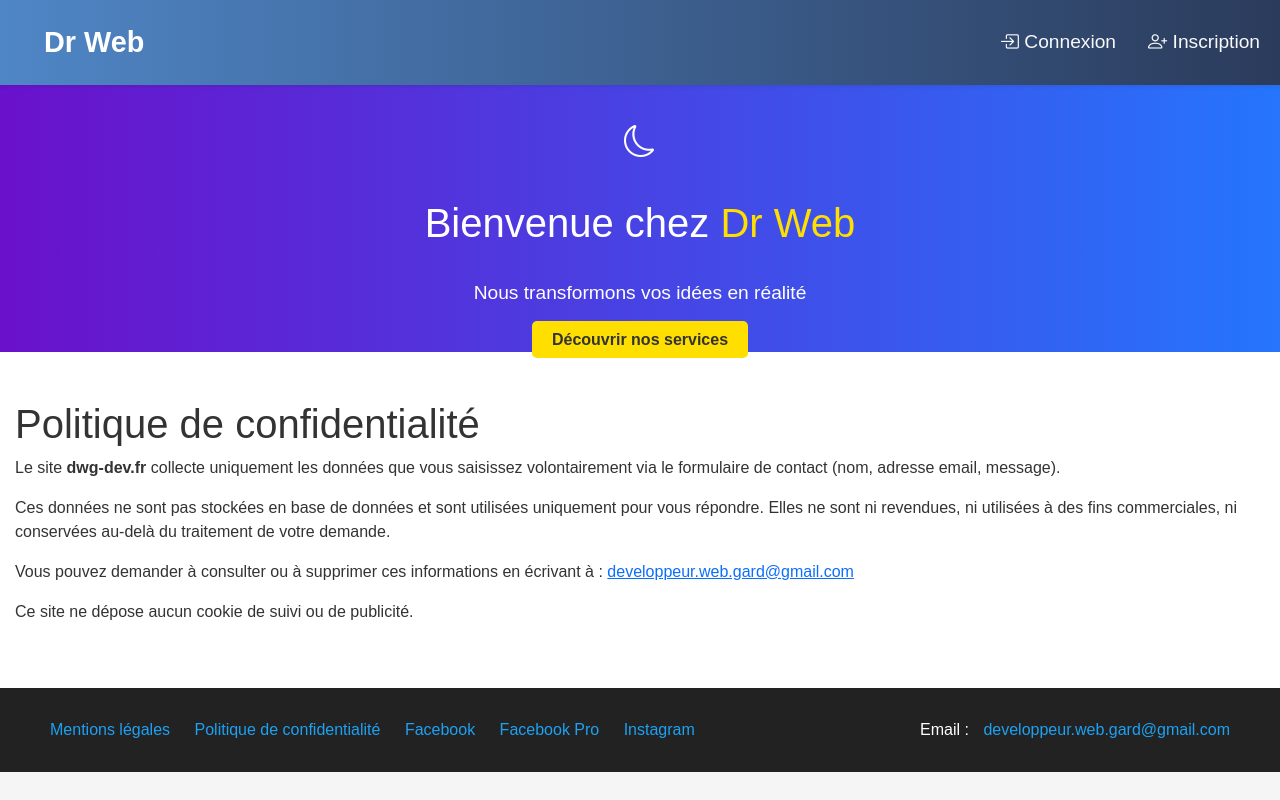
After one commit to MrLeoufff/dwg-dev, a Symfony app: template templates/legal/privacy.html.twig in a window 1280 px wide. The commit adds this page. Run offline with Twig, Linux system fonts and the light colour scheme; the template is opened without the code that fills it, so the values that code supplies are empty; some libraries are stand-ins or nearby versions.

Commit message:
correction style/script

```diff
--- a/src/Controller/LegalController.php
+++ b/src/Controller/LegalController.php
@@ -13,4 +13,10 @@ class LegalController extends AbstractController
     {
         return $this->render('legal/index.html.twig');
     }
+
+    #[Route('/politique-de-confidentialite', name: 'app_politique_confidentialite')]
+    public function privacy(): Response
+    {
+        return $this->render('legal/privacy.html.twig');
+    }
 }
--- a/templates/base.html.twig
+++ b/templates/base.html.twig
@@ -104,6 +104,7 @@
 				<div class="footer-content">
 					<div class="social-links">
 						<a href="{{ path('app_mentions_legales') }}">Mentions légales</a>
+						<a href="{{ path('app_politique_confidentialite') }}">Politique de confidentialité</a>
 						<a href="https://www.facebook.com/profile.php?id=61567774622871" target="_blank" rel="noopener">Facebook</a>
 						<a href="https://www.facebook.com/profile.php?id=61567774622871" target="_blank" rel="noopener">Facebook Pro</a>
 						<a href="https://www.instagram.com/leliardrene/" target="_blank" rel="noopener">Instagram</a>
--- /dev/null
+++ b/templates/legal/privacy.html.twig
@@ -0,0 +1,22 @@
+{% extends 'base.html.twig' %}
+
+{% block title %}Politique de confidentialité
+{% endblock %}
+
+{% block body %}
+	<div class="container py-5">
+		<h1>Politique de confidentialité</h1>
+
+		<p>Le site
+			<strong>dwg-dev.fr</strong>
+			collecte uniquement les données que vous saisissez volontairement via le formulaire de contact (nom, adresse email, message).</p>
+
+		<p>Ces données ne sont pas stockées en base de données et sont utilisées uniquement pour vous répondre. Elles ne sont ni revendues, ni utilisées à des fins commerciales, ni conservées au-delà du traitement de votre demande.</p>
+
+		<p>Vous pouvez demander à consulter ou à supprimer ces informations en écrivant à :
+			<a href="mailto:developpeur.web.gard@gmail.com">developpeur.web.gard@gmail.com</a>
+		</p>
+
+		<p>Ce site ne dépose aucun cookie de suivi ou de publicité.</p>
+	</div>
+{% endblock %}
```
